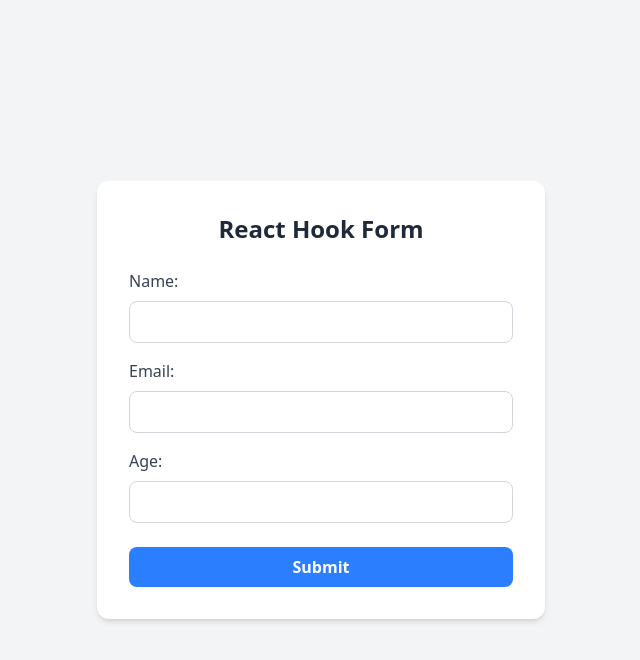
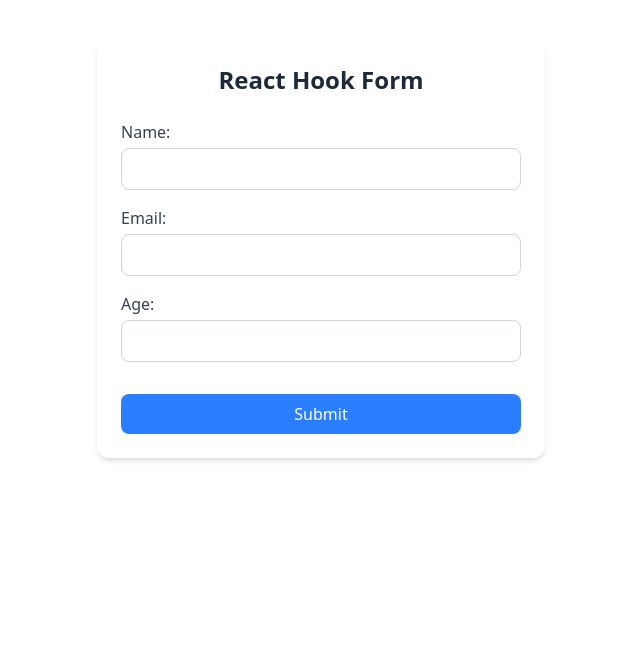
Before and after one commit to iahmadiqbal/react-hook-form-pro, a React (Vite) app: page / in a window 1280 px wide. Shown: the top 660 px of the page, without its empty margins (319-959 px from the left). Built offline with nearby package versions, Linux system fonts and the light colour scheme.

Commit message:
add custome validation completed

```diff
--- a/src/components/ReactHookForm.jsx
+++ b/src/components/ReactHookForm.jsx
@@ -1,53 +1,85 @@
+import { useForm } from "react-hook-form";
+
 const ReactHookForm = () => {
+  const { register, handleSubmit, formState } = useForm();
+  const { errors } = formState;
+
+  const onSubmit = (data) => {
+    // console.log(useForm());
+    console.log(data);
+  };
+
   return (
-    <div className="flex justify-center items-center min-h-screen bg-gray-100">
-      <form className="bg-white p-8 rounded-xl shadow-md w-full max-w-md">
-        <h2 className="text-2xl font-bold mb-6 text-gray-800 text-center">
-          React Hook Form
-        </h2>
-
-        <div className="mb-4">
-          <label
-            htmlFor="name"
-            className="block text-gray-700 mb-2 font-medium"
-          >
+    <div className="max-w-md mx-auto mt-10 p-6 bg-white rounded-xl shadow-md">
+      <h1 className="text-2xl font-bold mb-6 text-center text-gray-800">
+        React Hook Form
+      </h1>
+      <form className="flex flex-col gap-4" onSubmit={handleSubmit(onSubmit)}>
+        <div className="flex flex-col">
+          <label htmlFor="name" className="mb-1 font-medium text-gray-700">
             Name:
           </label>
           <input
             type="text"
             id="name"
-            className="w-full px-4 py-2 border border-gray-300 rounded-lg focus:outline-none focus:ring-2 focus:ring-blue-400"
+            className="px-3 py-2 border border-gray-300 rounded-lg focus:outline-none focus:ring-2 focus:ring-blue-400"
+            {...register("name", {
+              required: "name is required",
+            })}
           />
+          {errors.name && (
+            <p className="text-red-500">{errors.name?.message}</p>
+          )}
         </div>
 
-        <div className="mb-4">
-          <label
-            htmlFor="email"
-            className="block text-gray-700 mb-2 font-medium"
-          >
+        <div className="flex flex-col">
+          <label htmlFor="email" className="mb-1 font-medium text-gray-700">
             Email:
           </label>
           <input
             type="email"
             id="email"
-            className="w-full px-4 py-2 border border-gray-300 rounded-lg focus:outline-none focus:ring-2 focus:ring-blue-400"
+            className="px-3 py-2 border border-gray-300 rounded-lg focus:outline-none focus:ring-2 focus:ring-blue-400"
+            {...register("email", {
+              required: "Email is required",
+              pattern: {
+                value: /^[^\s@]+@[^\s@]+\.[^\s@]+$/,
+                message: "Enter a valid email address",
+              },
+            })}
           />
+          {errors.email && (
+            <p className="text-red-500">{errors.email.message}</p>
+          )}
         </div>
 
-        <div className="mb-6">
-          <label htmlFor="age" className="block text-gray-700 mb-2 font-medium">
+        <div className="flex flex-col">
+          <label htmlFor="age" className="mb-1 font-medium text-gray-700">
             Age:
           </label>
           <input
             type="number"
             id="age"
-            className="w-full px-4 py-2 border border-gray-300 rounded-lg focus:outline-none focus:ring-2 focus:ring-blue-400"
+            className="px-3 py-2 border border-gray-300 rounded-lg focus:outline-none focus:ring-2 focus:ring-blue-400"
+            {...register("age", {
+              valueAsNumber: true,
+              required: "age is required",
+              min: {
+                value: 18,
+                message: "Age Must be at least 18",
+              },
+              max: {
+                value: 25,
+                message: "Age must be at least 25",
+              },
+            })}
           />
+          {errors.age && <p className="text-red-500">{errors.age.message}</p>}
         </div>
 
         <button
           type="submit"
-          className="w-full bg-blue-500 text-white py-2 rounded-lg font-semibold hover:bg-blue-600 transition-colors"
+          className="mt-4 bg-blue-500 text-white py-2 px-4 rounded-lg hover:bg-blue-600 transition-colors"
         >
           Submit
         </button>
```
